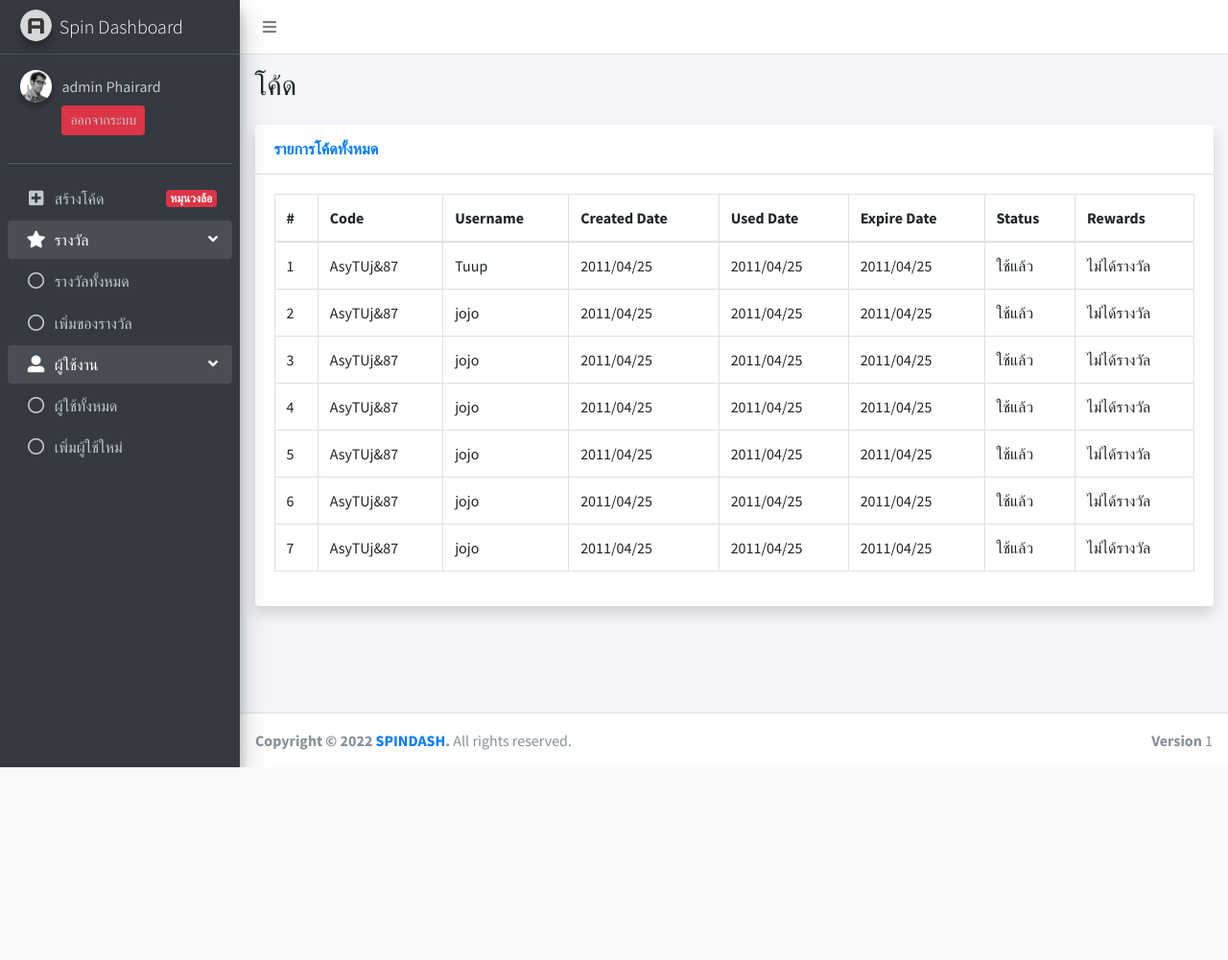
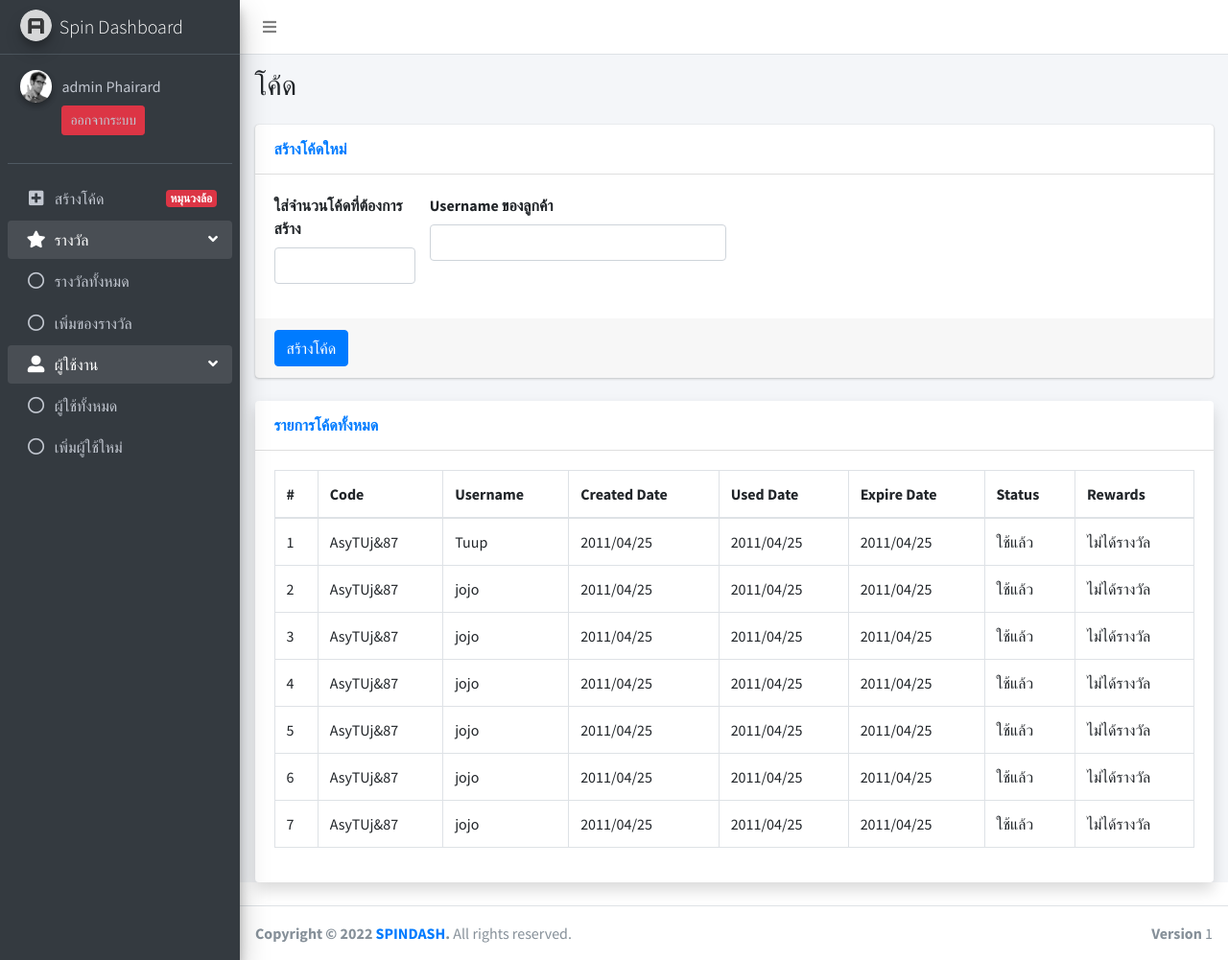
Before and after one commit to PhairardDev/spin-wheel-02, a PHP site: page /backend/coupons.php in a window 1280 px wide. Shown: the whole page at 96% size. Before the commit the page ends 800 px from the top, so only its background shows below. Run offline with PHP 8.4, Linux system fonts and the light colour scheme; a user stored in the database is signed in; data comes from the database, SQL or seed files in the repository; some libraries are stand-ins or nearby versions.

Commit message:
add create new code form

```diff
--- a/backend/coupons.php
+++ b/backend/coupons.php
@@ -43,6 +43,32 @@
     <!-- Main content -->
     <div class="content">
       <div class="container-fluid">
+
+        <!-- DataTales Example -->
+        <div class="card mb-4">
+                        <div class="card-header py-3">
+                            <h6 class="m-0 font-weight-bold text-primary">สร้างโค้ดใหม่</h6>
+                        </div>
+                        <div class="card-body">
+                          <div class="row">
+                            <div class="col-sm-2">
+                              <div class="form-group">
+                                <label for="numberOfCode" class="form-label">ใส่จำนวนโค้ดที่ต้องการสร้าง</label>
+                                <input type="number" class="form-control" id="numberOfCode" name="numberOfCode" aria-describedby="Number Of Code">
+                              </div>
+                            </div>
+                            <div class="col-sm-4">
+                              <div class="form-group">
+                                <label for="customerUser" class="form-label">Username ของลูกค้า</label>
+                                <input type="text" class="form-control" id="customerUser" name="customerUser" aria-describedby="Customer User">
+                              </div>
+                            </div>
+                          </div>
+                        </div>
+                        <div class="card-footer">
+                          <button type="submit" class="btn btn-primary" name="signup">สร้างโค้ด</button>
+                        </div>
+        </div>
 
                     <!-- DataTales Example -->
                     <div class="card shadow mb-4">
```
